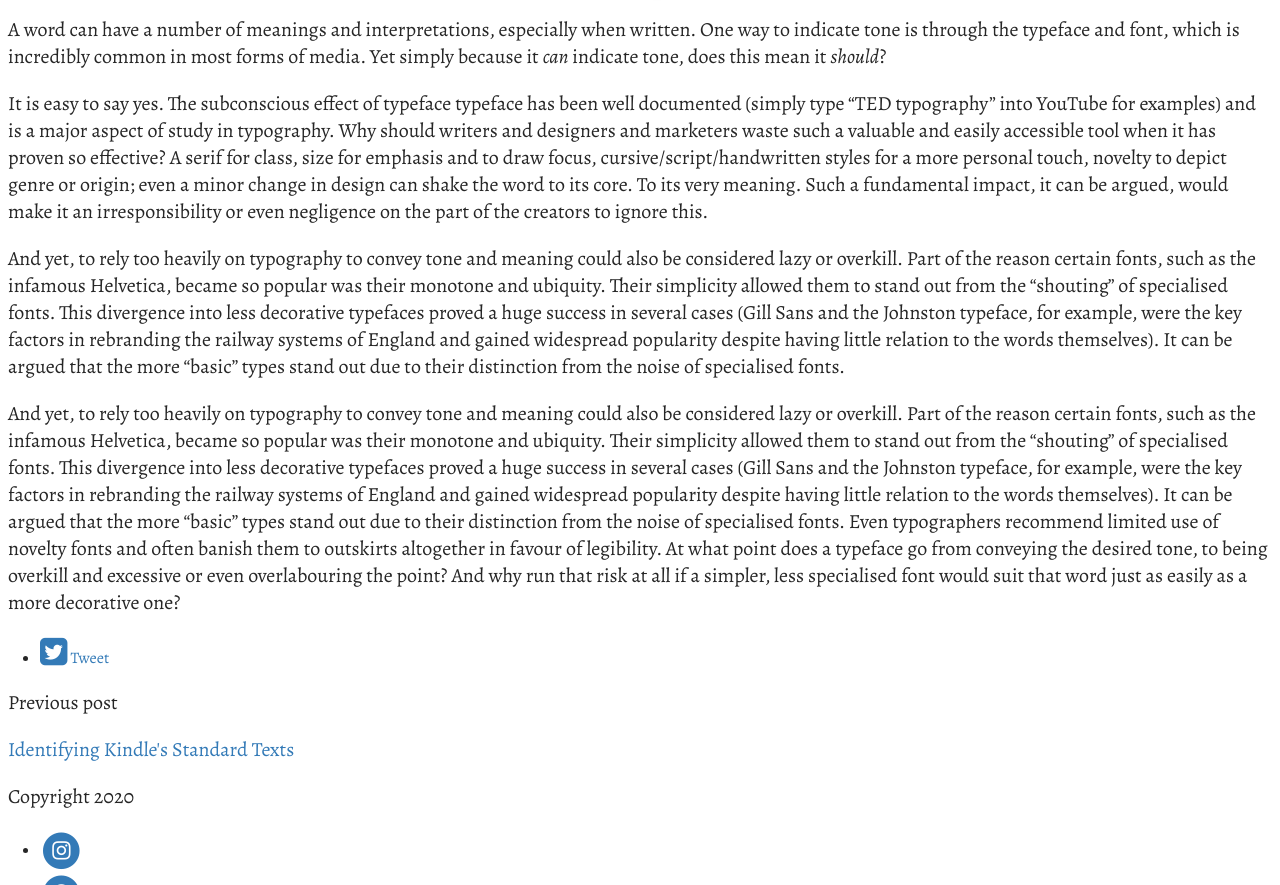
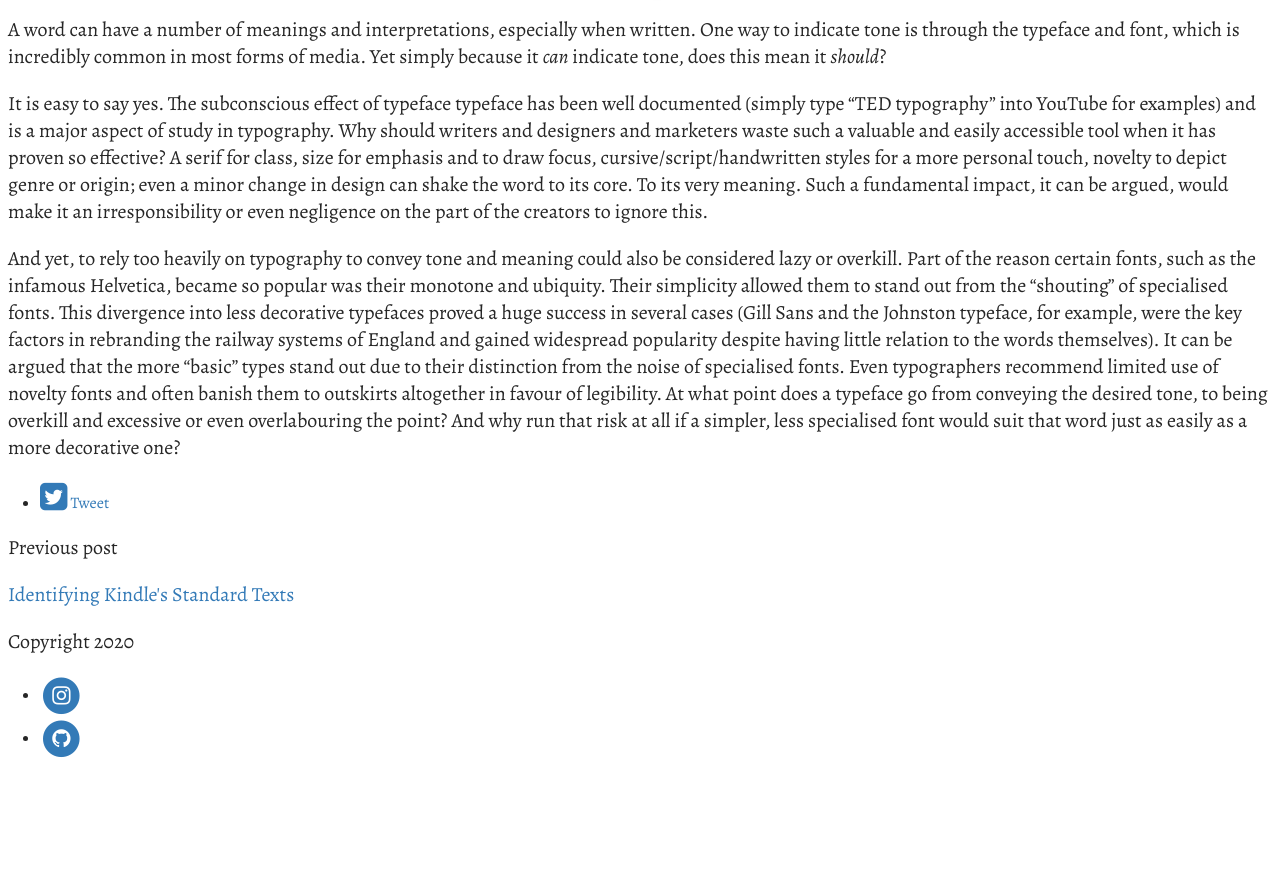
Before and after one commit to eyescroll/BrookesBlog, a Jekyll site: the page built from _posts/2020-10-07-is-tone-the-responsibility-of-font.md, in a window 1280 px wide and 900 px high, scrolled down 664 px, cut to the strip 15-900 px from the top of the window. Built offline with Jekyll 4.4.1, drawn with Linux system fonts in a browser that asks for light colours; some web fonts are replaced; after the commit the page ends 1456 px from its top, so only the background shows below that.

Commit message:
Update Post “2020-10-07-is-tone-the-responsibility-of-font”

```diff
--- a/_posts/2020-10-07-is-tone-the-responsibility-of-font.md
+++ b/_posts/2020-10-07-is-tone-the-responsibility-of-font.md
@@ -10,6 +10,4 @@ A word can have a number of meanings and interpretations, especially when writte
 
 It is easy to say yes. The subconscious effect of typeface typeface has been well documented (simply type "TED typography" into YouTube for examples) and is a major aspect of study in typography. Why should writers and designers and marketers waste such a valuable and easily accessible tool when it has proven so effective? A serif for class, size for emphasis and to draw focus, cursive/script/handwritten styles for a more personal touch, novelty to depict genre or origin; even a minor change in design can shake the word to its core. To its very meaning. Such a fundamental impact, it can be argued, would make it an irresponsibility or even negligence on the part of the creators to ignore this.
 
-And yet, to rely too heavily on typography to convey tone and meaning could also be considered lazy or overkill. Part of the reason certain fonts, such as the infamous Helvetica, became so popular was their monotone and ubiquity. Their simplicity allowed them to stand out from the "shouting" of specialised fonts. This divergence into less decorative typefaces proved a huge success in several cases (Gill Sans and the Johnston typeface, for example, were the key factors in rebranding the railway systems of England and gained widespread popularity despite having little relation to the words themselves). It can be argued that the more "basic" types stand out due to their distinction from the noise of specialised fonts.
-
 And yet, to rely too heavily on typography to convey tone and meaning could also be considered lazy or overkill. Part of the reason certain fonts, such as the infamous Helvetica, became so popular was their monotone and ubiquity. Their simplicity allowed them to stand out from the "shouting" of specialised fonts. This divergence into less decorative typefaces proved a huge success in several cases (Gill Sans and the Johnston typeface, for example, were the key factors in rebranding the railway systems of England and gained widespread popularity despite having little relation to the words themselves). It can be argued that the more "basic" types stand out due to their distinction from the noise of specialised fonts. Even typographers recommend limited use of novelty fonts and often banish them to outskirts altogether in favour of legibility. At what point does a typeface go from conveying the desired tone, to being overkill and excessive or even overlabouring the point? And why run that risk at all if a simpler, less specialised font would suit that word just as easily as a more decorative one?
```
